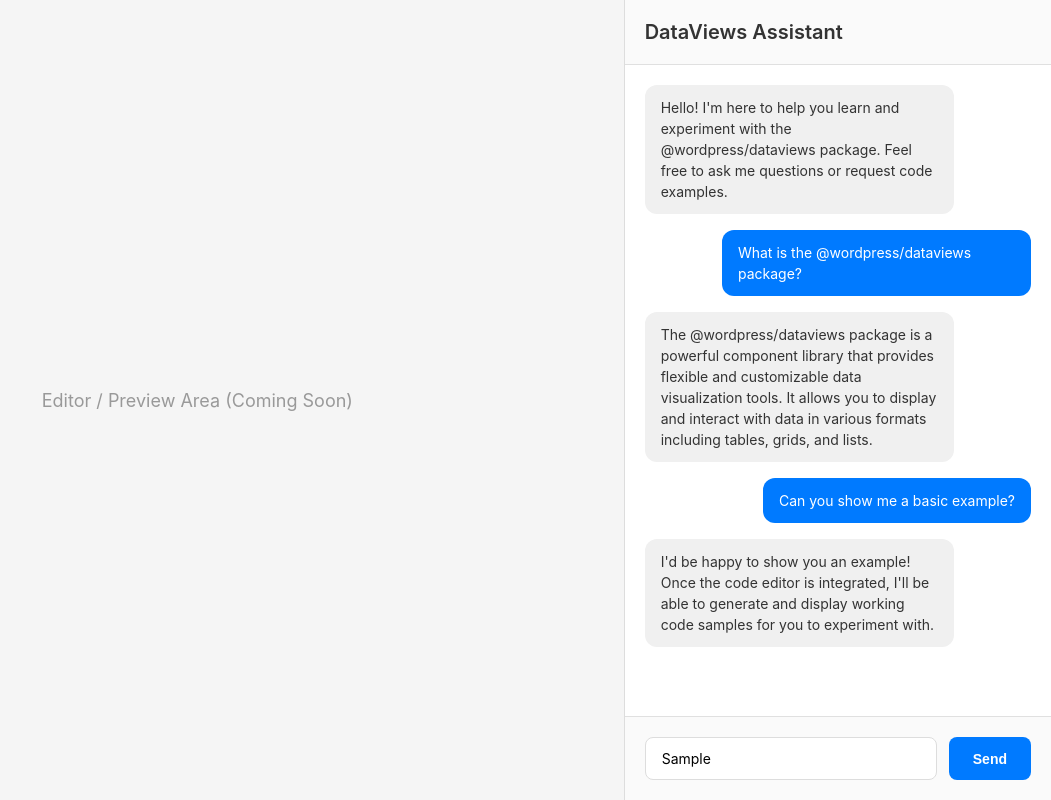
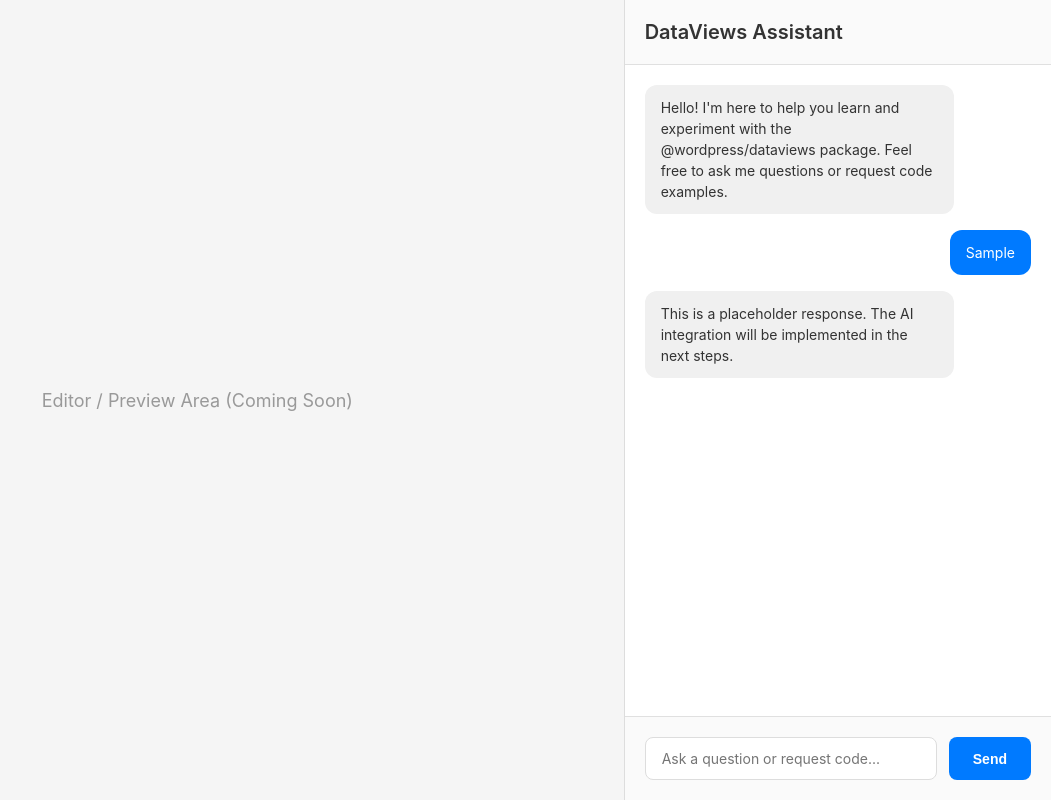
Before and after one commit to oandregal/playground, a plain HTML site: page index.html in a window 1280 px wide. Both pictures are taken after typing "Sample" into the empty fields and a click on the button "Send". Shown: the whole page, without its empty margins (229-1280 px from the left). Drawn offline with Linux system fonts and the light colour scheme.

Commit message:
Update chat upon user input

```diff
--- a/index.html
+++ b/index.html
@@ -128,6 +128,7 @@
                 background-color: #004494;
             }
         </style>
+        <script src="index.js" defer></script>
     </head>
     <body>
         <div class="container">
@@ -146,28 +147,6 @@
                         the @wordpress/dataviews package. Feel free to ask me
                         questions or request code examples.
                     </div>
-
-                    <div class="message user">
-                        What is the @wordpress/dataviews package?
-                    </div>
-
-                    <div class="message agent">
-                        The @wordpress/dataviews package is a powerful component
-                        library that provides flexible and customizable data
-                        visualization tools. It allows you to display and
-                        interact with data in various formats including tables,
-                        grids, and lists.
-                    </div>
-
-                    <div class="message user">
-                        Can you show me a basic example?
-                    </div>
-
-                    <div class="message agent">
-                        I'd be happy to show you an example! Once the code
-                        editor is integrated, I'll be able to generate and
-                        display working code samples for you to experiment with.
-                    </div>
                 </div>
 
                 <div class="input-area">
--- /dev/null
+++ b/index.js
@@ -0,0 +1,67 @@
+const chatHistory = [
+  {
+    role: "agent",
+    content:
+      "Hello! I'm here to help you learn and experiment with the @wordpress/dataviews package. Feel free to ask me questions or request code examples.",
+  },
+];
+
+const messagesContainer = document.querySelector(".messages-container");
+const inputField = document.querySelector(".input-container input");
+const sendButton = document.querySelector(".input-container button");
+
+function createMessageElement(message) {
+  const messageDiv = document.createElement("div");
+  messageDiv.className = `message ${message.role}`;
+  messageDiv.textContent = message.content;
+  return messageDiv;
+}
+
+function renderMessages() {
+  messagesContainer.innerHTML = "";
+
+  chatHistory.forEach((message) => {
+    const messageElement = createMessageElement(message);
+    messagesContainer.appendChild(messageElement);
+  });
+
+  // Scroll to bottom so new messages are visible.
+  messagesContainer.scrollTop = messagesContainer.scrollHeight;
+}
+
+function addMessage(message) {
+  if (!message.content.trim()) {
+    return;
+  }
+
+  chatHistory.push(message);
+
+  renderMessages();
+}
+
+function handleSubmit() {
+  const content = inputField.value.trim();
+
+  if (content) {
+    addMessage({ role: "user", content });
+
+    inputField.value = "";
+
+    setTimeout(() => {
+      addMessage({
+        role: "agent",
+        content:
+          "This is a placeholder response. The AI integration will be implemented in the next steps.",
+      });
+    }, 500);
+  }
+}
+
+sendButton.addEventListener("click", handleSubmit);
+inputField.addEventListener("keypress", (event) => {
+  if (event.key === "Enter") {
+    handleSubmit();
+  }
+});
+
+renderMessages();
```
Also changed, not shown: PLAN.md (+44 -3 lines).
